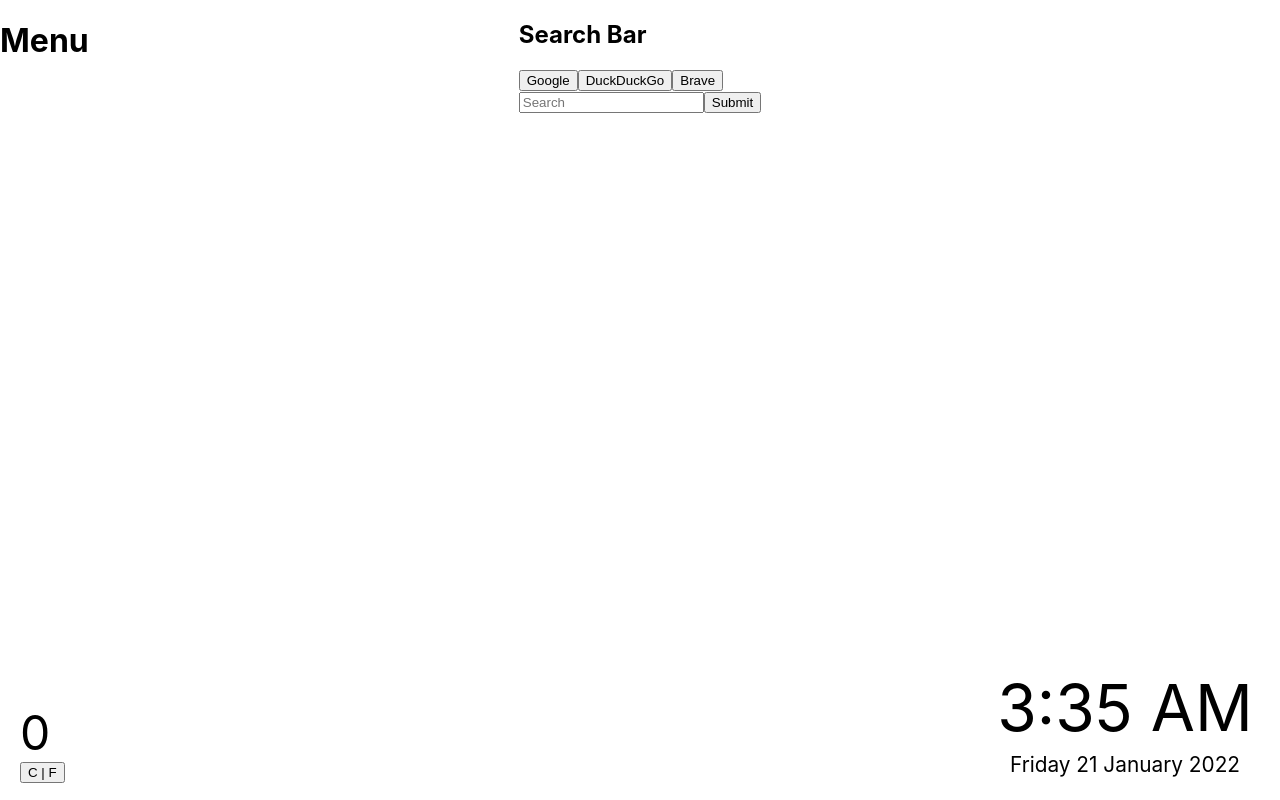
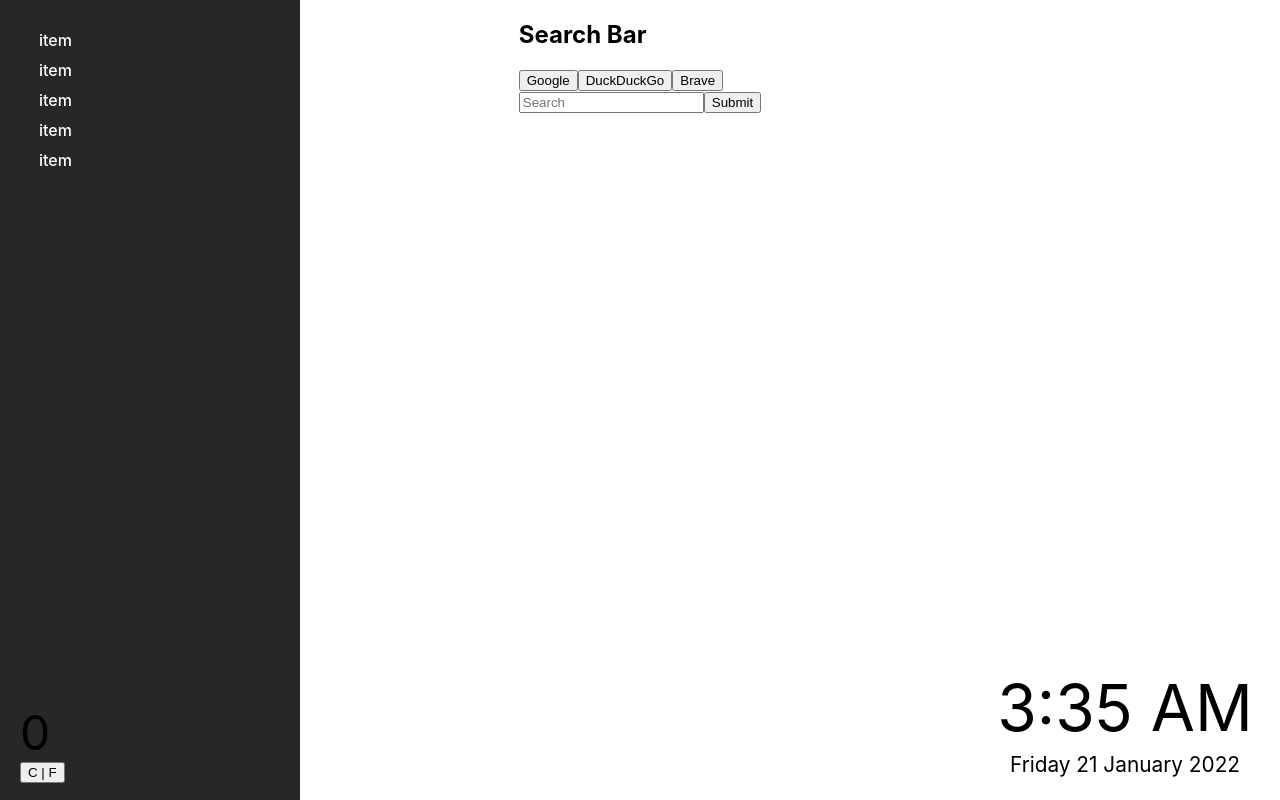
Before and after one commit to venmartin/react-start-tab, a React (Create React App) app: page / in a window 1280 px wide. Built offline with nearby package versions, Linux system fonts and the light colour scheme; no server answers.

Commit message:
Updated Side Menu

```diff
--- a/src/components/SideMenu.css
+++ b/src/components/SideMenu.css
@@ -1,7 +1,12 @@
 .side-menu {
   position: fixed;
-  background-color: red;
-  width: 0px;
+  /* background-color: red; */
+  width: 300px;
   left: 0;
-  height: 100vh;
+  top: 0;
+  height: 100%;
 }
+
+.menu-item {
+  padding: 5px;
+}
--- a/src/components/SideMenu.js
+++ b/src/components/SideMenu.js
@@ -1,11 +1,36 @@
 import React from 'react';
+import { Container } from '@mui/material';
+
 import './SideMenu.css'
+import { Box } from '@mui/system';
 
 const SideMenu = () => {
   return (
-  <div className='side-menu'>
-    <h1>Menu</h1>
-  </div>
+    <div className='side-menu'>
+      <Container sx={{
+        bgcolor: 'background.paper',
+        height: '100%',
+        margin: '0px',
+        color: 'primary',
+
+      }}>
+        <Box sx={{
+          color: 'text.primary',
+          fontWeight: 'medium',
+          fontSize: '1rem',
+          padding: '10px',
+          paddingTop: '25px'
+        }}>
+        <div className='menu-item'>item</div>
+        <div className='menu-item'>item</div>
+        <div className='menu-item'>item</div>
+        <div className='menu-item'>item</div>
+        <div className='menu-item'>item</div>
+
+        </Box>
+
+      </Container>
+    </div>
   )
 };
 
```
